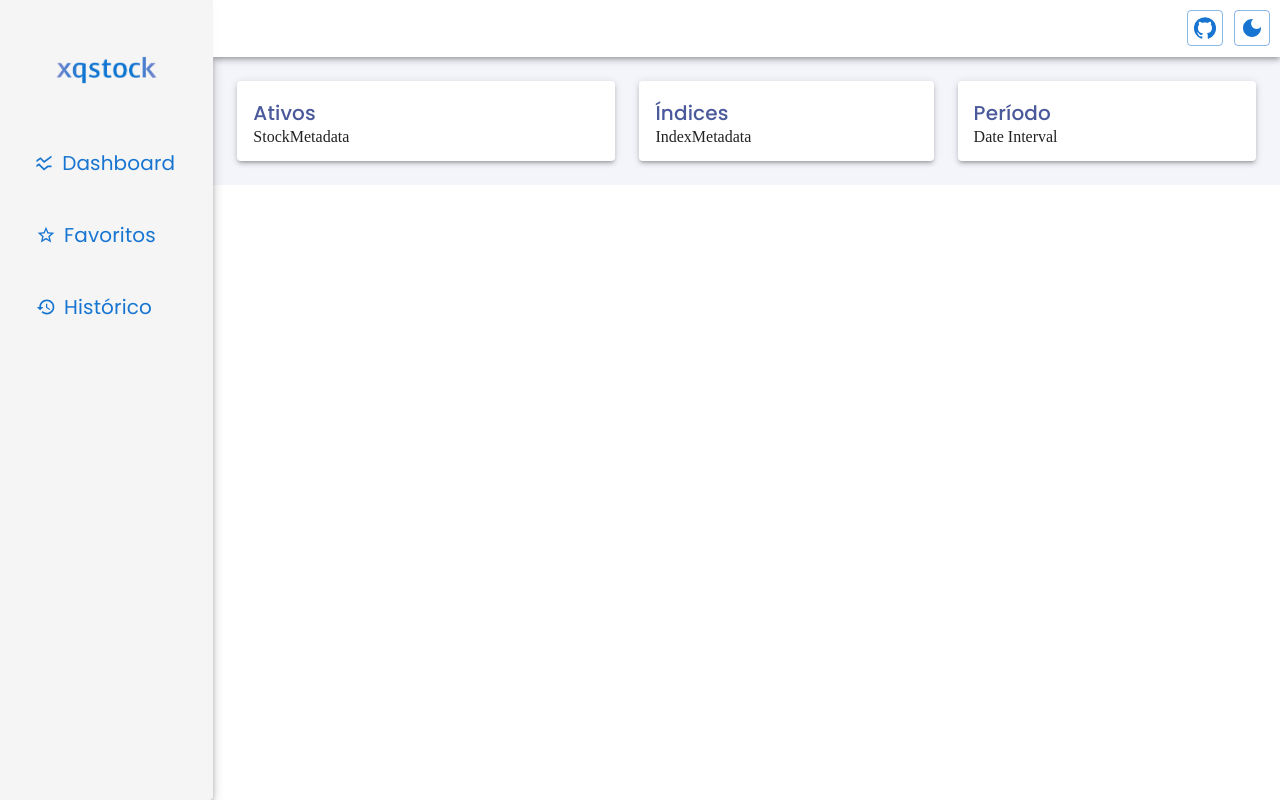
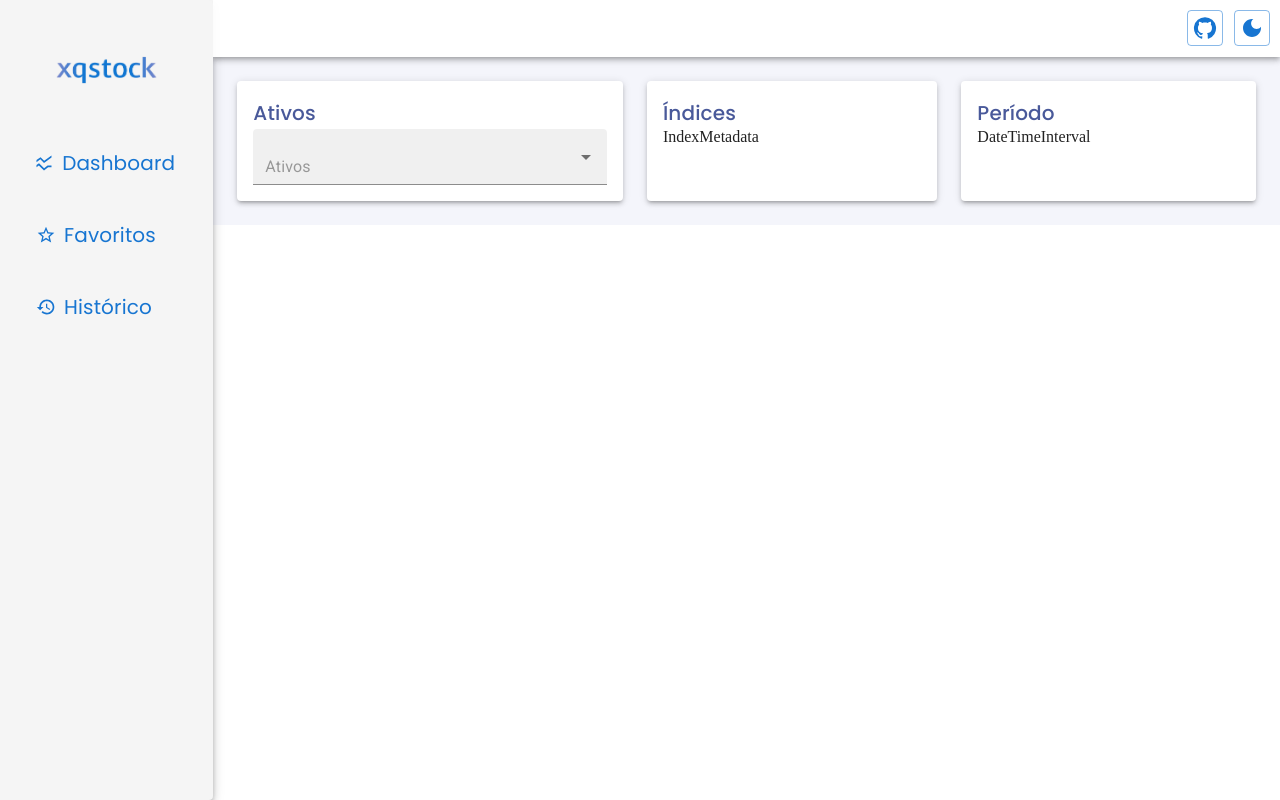
Before and after one commit to gabrielrangel/xqstock-app, a React (Create React App) app: page / in a window 1280 px wide. Built offline with nearby package versions, Linux system fonts and the light colour scheme.

Commit message:
feat(11-criar-layout-do-dashboard wip) adicionado input para os filtros wip

```diff
--- /dev/null
+++ b/src/Components/Dashboard/Filter/Common/MetadataInput/index.tsx
@@ -0,0 +1,54 @@
+import Autocomplete from "@mui/material/Autocomplete";
+import TextField from "@mui/material/TextField";
+import {
+  Dispatch,
+  FunctionComponent,
+  SyntheticEvent,
+  useEffect,
+  useState,
+} from "react";
+import {
+  SymbolMetadataAction,
+  SymbolMetadataActionKind,
+  SymbolMetadataState,
+} from "../../../../../Reducers/SymbolMetadataReducer";
+
+export const MetadataInput: FunctionComponent<{
+  placeholder: string;
+  fetchOptions: (input: string) => Promise<SymbolMetadataState[]>;
+  valueReducer: [SymbolMetadataState, Dispatch<SymbolMetadataAction>];
+}> = ({ placeholder, fetchOptions, valueReducer }) => {
+  const [options, setOptions] = useState<readonly SymbolMetadataState[]>([]);
+  const [inputValue, setInputValue] = useState<string>("");
+  const [value, dispatchValue] = valueReducer;
+
+  useEffect(() => {
+    fetchOptions(inputValue).then((result) => setOptions(result));
+  }, [fetchOptions, inputValue]);
+
+  return (
+    <Autocomplete
+      disablePortal
+      value={value}
+      options={options}
+      renderInput={(params) => (
+        <TextField {...params} placeholder={placeholder} variant="filled" />
+      )}
+      onChange={(
+        _event: SyntheticEvent<Element, Event>,
+        newValue: SymbolMetadataState | null
+      ) => {
+        newValue
+          ?.filter(({ Symbol }) => !value.some((v) => v.Symbol === Symbol))
+          .forEach((payload) =>
+            dispatchValue({ type: SymbolMetadataActionKind.ADD, payload })
+          );
+      }}
+      onInputChange={(event, newInputValue) => {
+        setInputValue(newInputValue);
+      }}
+    />
+  );
+};
+
+export default MetadataInput;
--- a/src/Components/Dashboard/Filter/DateIntervalFilter/index.tsx
+++ b/src/Components/Dashboard/Filter/DateIntervalFilter/index.tsx
@@ -2,10 +2,12 @@ import Button from "@mui/material/Button";
 import { FunctionComponent } from "react";
 import FilterCard from "../Common/FilterCard";
 
-export const DateIntervalFilter: FunctionComponent = () => (
-  <FilterCard title={"Período"} options={<Button />}>
-    Date Interval
-  </FilterCard>
-);
+export const DateIntervalFilter: FunctionComponent = () => {
+  return (
+    <FilterCard title={"Período"} options={<Button />}>
+      DateTimeInterval
+    </FilterCard>
+  );
+};
 
 export default DateIntervalFilter;
--- a/src/Components/Dashboard/Filter/StockMetadataFilter/index.tsx
+++ b/src/Components/Dashboard/Filter/StockMetadataFilter/index.tsx
@@ -1,11 +1,20 @@
 import { FunctionComponent } from "react";
 import FilterCard from "../Common/FilterCard";
 import Options from "./options";
+import MetadataInput from "../Common/MetadataInput";
+import useDashboardContext from "../../../../Hooks/useDashboardContext";
 
 export const StockMetadataFilter: FunctionComponent = () => {
+  const fetchOptions = () => Promise.resolve([]);
+  const { stockMetadataReducer } = useDashboardContext();
+
   return (
     <FilterCard title={"Ativos"} options={<Options />} grow>
-      StockMetadata
+      <MetadataInput
+        placeholder={"Ativos"}
+        fetchOptions={fetchOptions}
+        valueReducer={stockMetadataReducer}
+      />
     </FilterCard>
   );
 };
```
Also changed, not shown: src/Components/Dashboard/Filter/Common/AssetsInput/index.tsx (deleted, +0 -39 lines), src/Components/Dashboard/Filter/Common/InputCard/index.tsx (deleted, +0 -8 lines).
